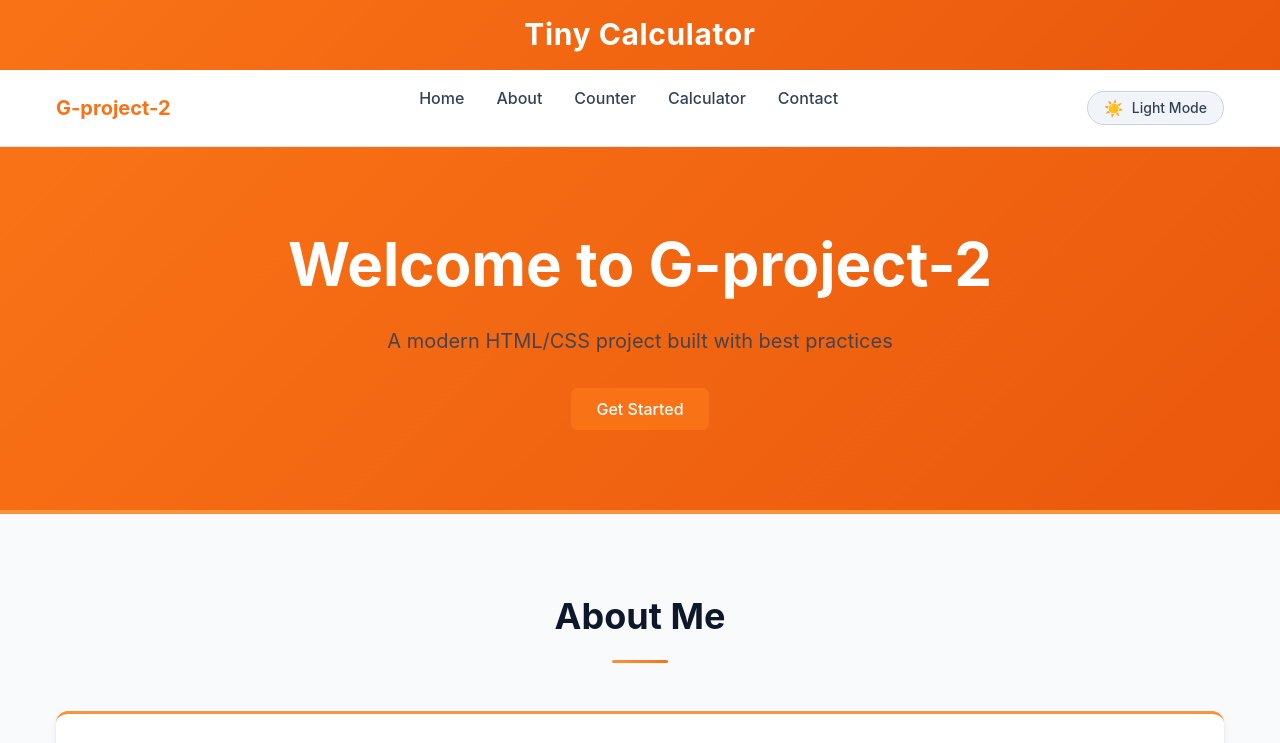
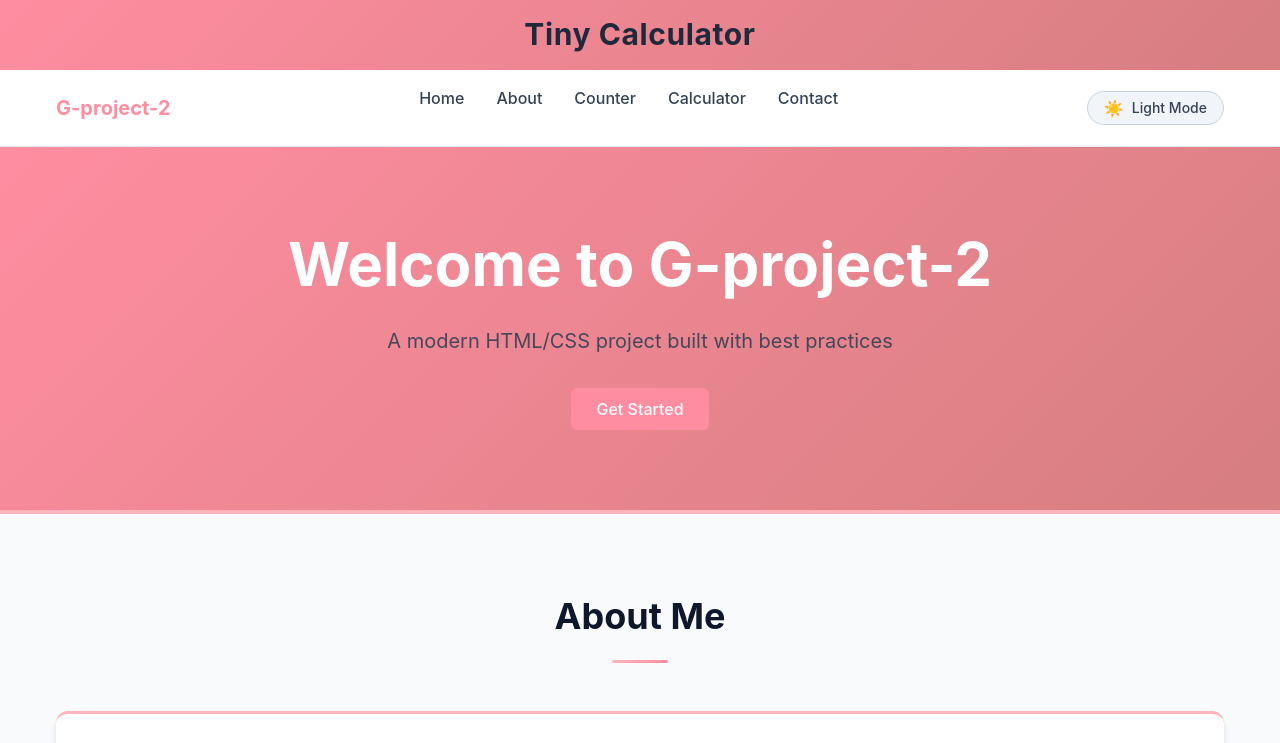
Before and after one commit to chiron-team/git9, a website: page index.html in a window 1280 px wide. Shown: the top 743 px of the page. Drawn offline with Linux system fonts and the light colour scheme.

Commit message:
feat(agent): Change Application Theme to Pastel Pink
Task ID: QCbvK21Aqi5cbkBYu4YN
Type: feature
Priority: medium

```diff
--- a/src/css/base.css
+++ b/src/css/base.css
@@ -9,8 +9,8 @@ body {
   font-size: var(--font-size-base);
   font-weight: var(--font-weight-normal);
   line-height: var(--line-height-normal);
-  color: var(--color-gray-900);
-  background-color: var(--color-white);
+  color: var(--color-gray-800);
+  background-color: var(--color-gray-50);
 }
 
 /* Typography */
--- a/src/css/components.css
+++ b/src/css/components.css
@@ -34,7 +34,7 @@
 }
 
 .btn--secondary {
-  color: var(--color-gray-700);
+  color: var(--color-gray-600);
   background-color: var(--color-white);
   border-color: var(--color-gray-300);
 }
--- a/src/css/layout.css
+++ b/src/css/layout.css
@@ -9,7 +9,7 @@
 
 /* Header */
 .header {
-  background-color: var(--color-white);
+  background-color: var(--color-gray-50);
   box-shadow: var(--shadow-sm);
 }
 
@@ -22,7 +22,7 @@
 .header__title {
   font-size: var(--font-size-2xl);
   font-weight: var(--font-weight-bold);
-  color: var(--color-white);
+  color: var(--color-gray-800);
   letter-spacing: 0.02em;
   margin: 0;
 }
--- a/src/css/utilities.css
+++ b/src/css/utilities.css
@@ -57,7 +57,7 @@
 .bg-secondary { background-color: var(--color-secondary); }
 .bg-white { background-color: var(--color-white); }
 .bg-gray-50 { background-color: var(--color-gray-50); }
-.bg-gray-100 { background-color: var(--color-gray-100); }
+.bg-gray-100 { background-color: var(--color-gray-200); }
 
 /* Spacing utilities */
 .m-0 { margin: 0; }
--- a/src/css/variables.css
+++ b/src/css/variables.css
@@ -2,9 +2,9 @@
 
 :root {
   /* Colors */
-  --color-primary: #f97316;
-  --color-primary-dark: #ea580c;
-  --color-primary-light: #fb923c;
+  --color-primary: #ff8da1;
+  --color-primary-dark: #d67e80;
+  --color-primary-light: #ffb3bb;
 
   --color-secondary: #64748b;
   --color-secondary-dark: #475569;
```
